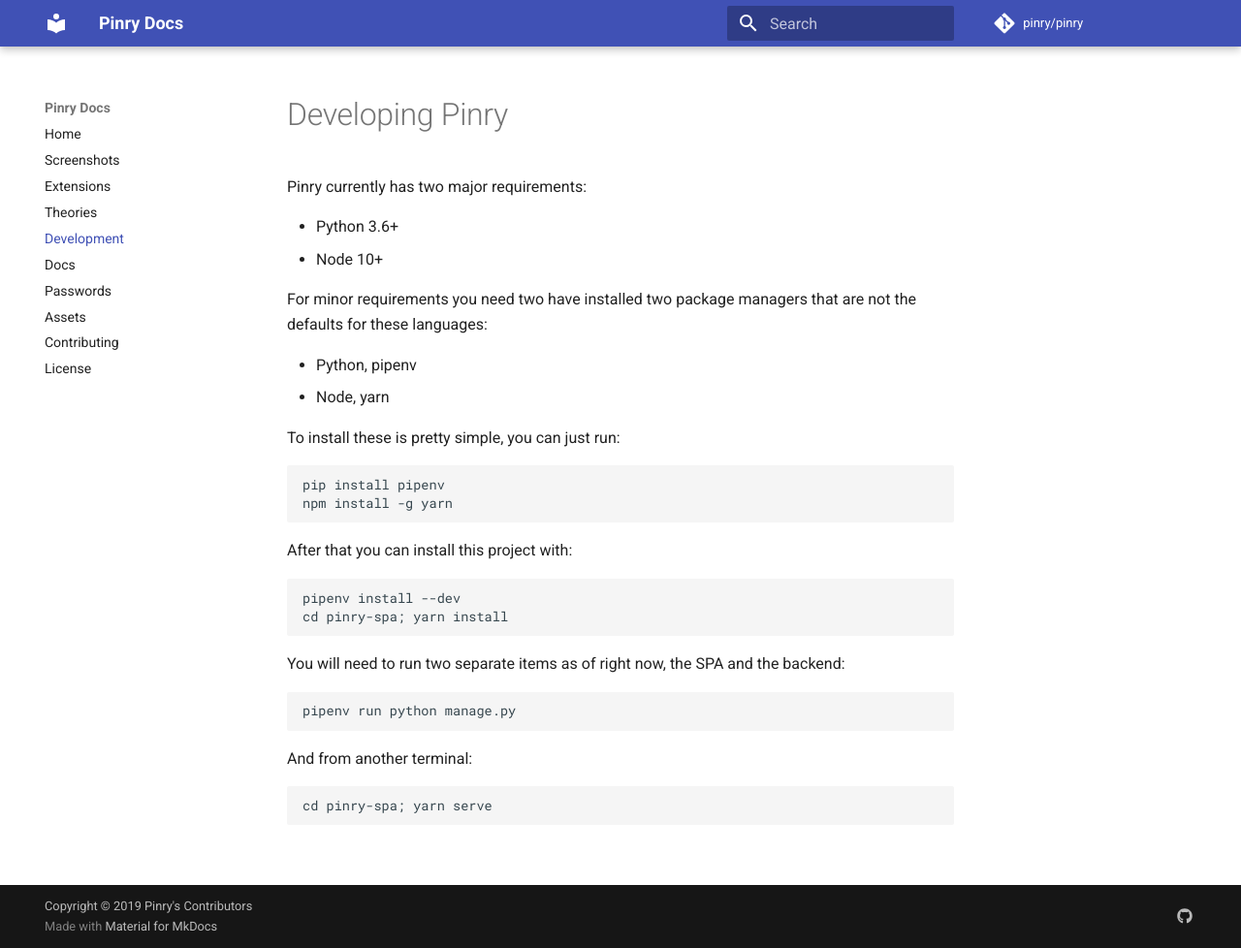
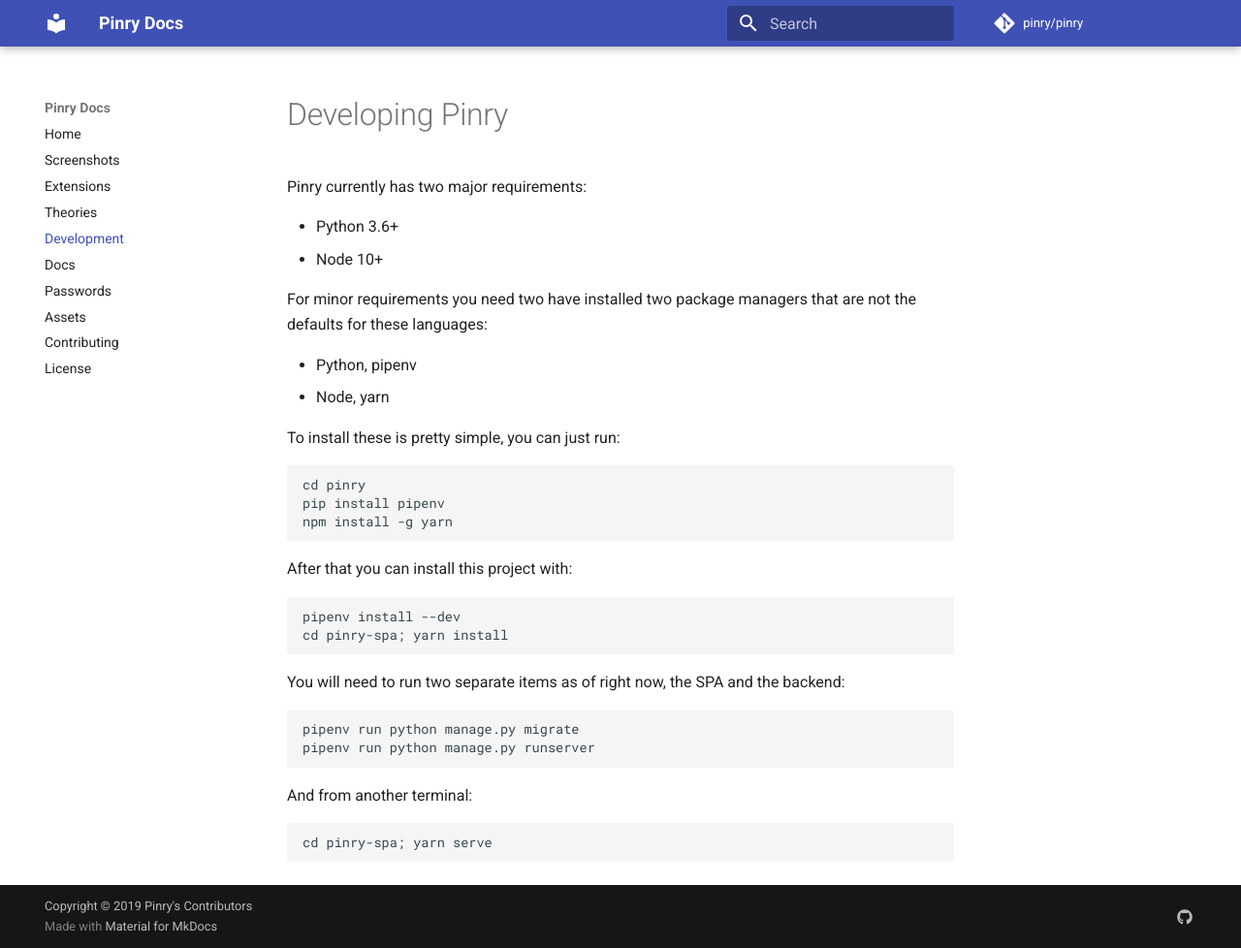
Before and after one commit to pinry/pinry, an MkDocs documentation site: the page built from docs/src/development.md, in a window 1280 px wide and 978 px high. Shown: the whole window at 97% size. Built offline with MkDocs 1.6.1 and Material for MkDocs 9.7.7, drawn with Linux system fonts in a browser that asks for light colours; comment, search, counter and statistics services are not loaded.

Commit message:
Fix: Should add more detail about current directory

```diff
--- a/docs/src/development.md
+++ b/docs/src/development.md
@@ -13,6 +13,7 @@
 
 To install these is pretty simple, you can just run:
 
+    cd pinry
     pip install pipenv
     npm install -g yarn
 
@@ -24,7 +25,8 @@
 You will need to run two separate items as of right now, the SPA and the
 backend:
 
-    pipenv run python manage.py
+    pipenv run python manage.py migrate
+    pipenv run python manage.py runserver
 
 And from another terminal:
 
```
